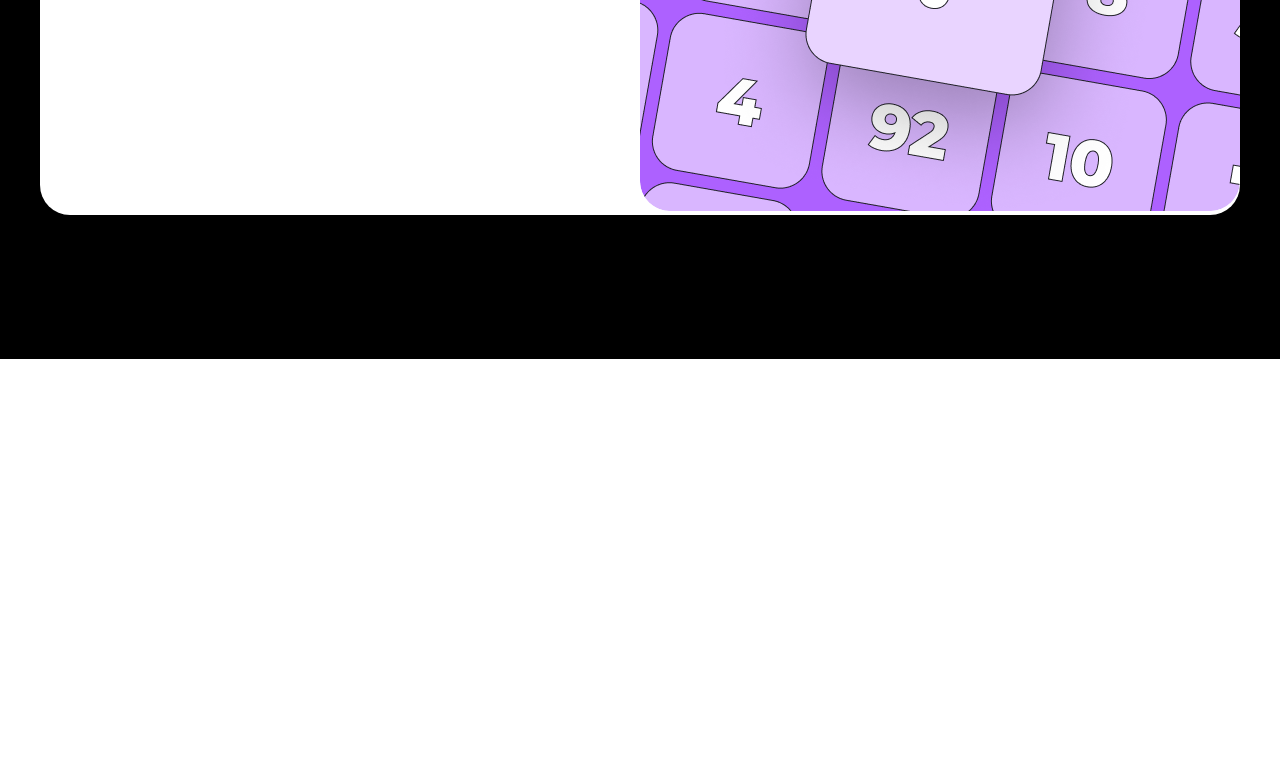
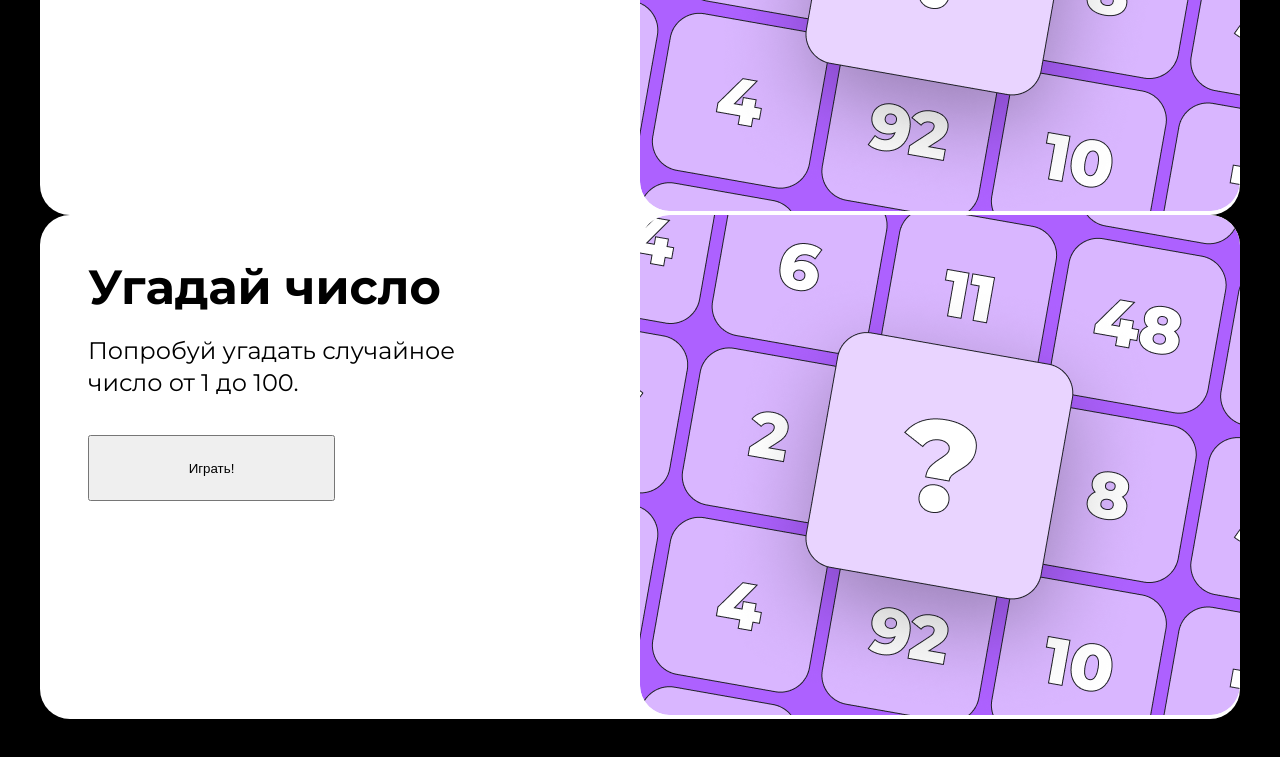
Before and after one commit to Lisik55/2-nd-course-hw, a plain HTML site: page index.html in a window 1280 px wide. Shown: the part 2755-3512 px from the top of the page. Before the commit the page ends 3114 px from the top, so only its background shows below. Drawn offline with Linux system fonts and the light colour scheme.

Commit message:
add new block

```diff
--- a/index.html
+++ b/index.html
@@ -85,6 +85,14 @@
                     <button class="list-games__btn-game">Играть!</button>
                 </div>
             </article>
+            <article class="list-games__wrapper-list">
+                <a href="#"><img class="list-games__img-game" src="./img/ugadai-chislo-big.png" alt="Угадай число"></a>
+                <div class="list-games__block-game">
+                    <h2 class="list-games__title-game">Угадай число</h2>
+                    <p class="list-games__desc-game">Попробуй угадать случайное<br>число от 1 до 100.</p>
+                    <button class="list-games__btn-game">Играть!</button>
+                </div>
+            </article>
         </div>
     </section>
 
```
